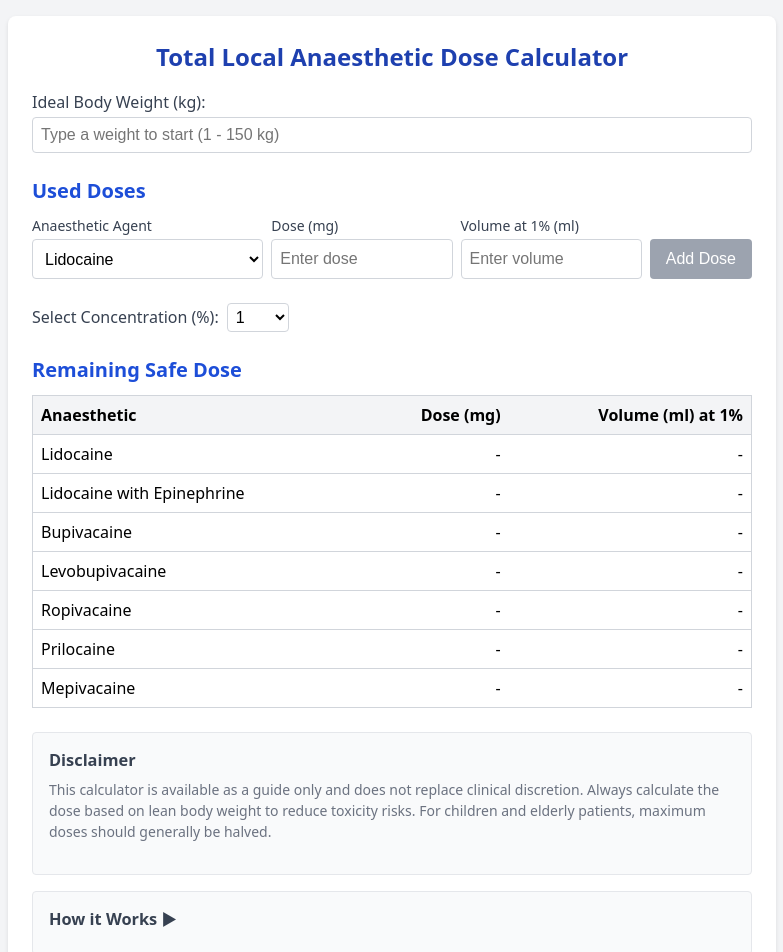
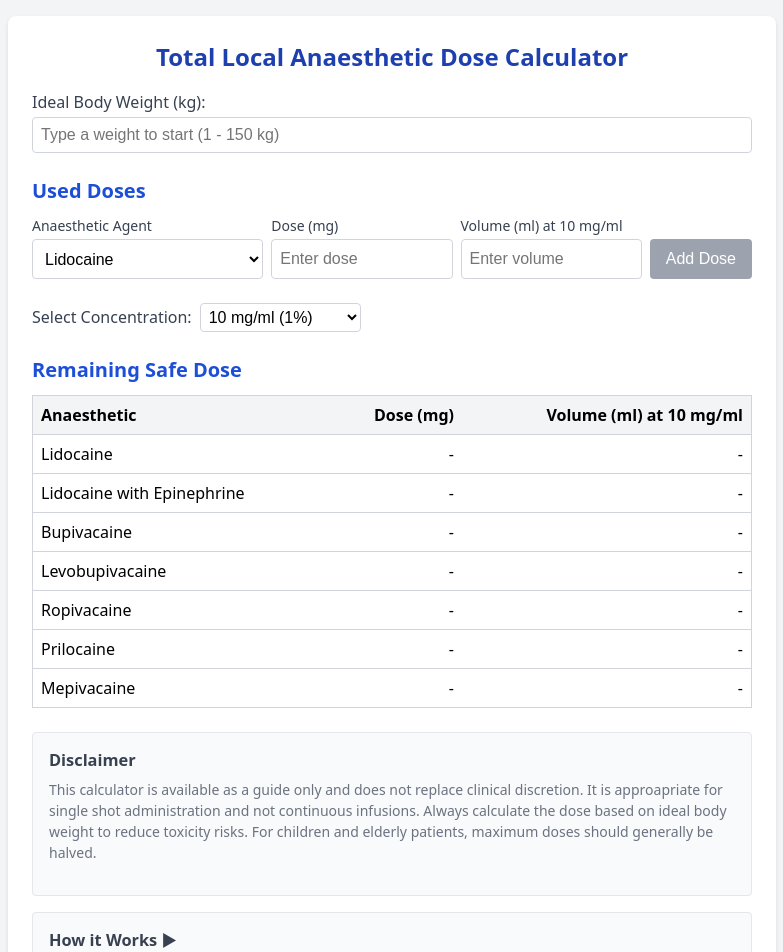
Before and after one commit to zirakzigul/local-anaesthetic-calculator, a React (Create React App) app: page / in a window 1280 px wide. Shown: the top 952 px of the page, without its empty margins (248-1031 px from the left). Built offline with nearby package versions, Linux system fonts and the light colour scheme.

Commit message:
Changed from using percentag

```diff
--- a/src/components/LocalAnaestheticCalculator.js
+++ b/src/components/LocalAnaestheticCalculator.js
@@ -16,7 +16,7 @@ const ABSOLUTE_MAX_DOSES = {
   lidocaine: 300,
   lidocaine_epinephrine: 500,
   bupivacaine: 175,
-  levobupivacaine: NaN,
+  levobupivacaine: 175,
   ropivacaine: 200,
   prilocaine: 400,
   mepivacaine: 350
@@ -32,7 +32,15 @@ const DISPLAY_NAMES = {
   mepivacaine: 'Mepivacaine'
 };
 
-const PERCENTAGES = [0.25, 0.5, 0.75, 1, 2, 4];
+// Updated concentrations in mg/ml with corresponding percentages
+const CONCENTRATIONS = [
+  { mgMl: 2.5, percentage: 0.25 },
+  { mgMl: 5, percentage: 0.5 },
+  { mgMl: 7.5, percentage: 0.75 },
+  { mgMl: 10, percentage: 1 },
+  { mgMl: 20, percentage: 2 },
+  { mgMl: 40, percentage: 4 }
+];
 
 const INITIAL_USED_STATE = {
   lidocaine: 0,
@@ -53,12 +61,18 @@ const LocalAnaestheticCalculator = () => {
   const [inputDose, setInputDose] = useState('');
   const [inputVolume, setInputVolume] = useState('');
   const [remainingDoses, setRemainingDoses] = useState({});
-  const [selectedPercentage, setSelectedPercentage] = useState(1);
+  const [selectedConcentration, setSelectedConcentration] = useState(10); // Default to 10 mg/ml (1%)
   const [showWarning, setShowWarning] = useState(false);
   const [activeInput, setActiveInput] = useState(null);
   const [showHowItWorks, setShowHowItWorks] = useState(false);
   const [showReferences, setShowReferences] = useState(false);
   const [showExternalLinks, setShowExternalLinks] = useState(false);
+
+  // Helper function to get percentage from mg/ml concentration
+  const getPercentageFromConcentration = useCallback((mgMl) => {
+    const concentration = CONCENTRATIONS.find(c => c.mgMl === mgMl);
+    return concentration ? concentration.percentage : mgMl / 10;
+  }, []);
 
   // Calculate max doses based on weight
   const calculateMaxDose = useCallback((weight) => {
@@ -69,14 +83,14 @@ const LocalAnaestheticCalculator = () => {
     return dose;
   }, []);
 
-  // Convert dose in mg to volume in ml
-  const doseToMl = useCallback((dose, percentage) => {
-    return dose / (percentage * 10);
+  // Convert dose in mg to volume in ml using concentration in mg/ml
+  const doseToMl = useCallback((dose, concentrationMgMl) => {
+    return dose / concentrationMgMl;
   }, []);
 
-  // Convert volume in ml to dose in mg
-  const mlToDose = useCallback((ml, percentage) => {
-    return ml * percentage * 10;
+  // Convert volume in ml to dose in mg using concentration in mg/ml
+  const mlToDose = useCallback((ml, concentrationMgMl) => {
+    return ml * concentrationMgMl;
   }, []);
 
   // Calculate remaining doses based on what's been used
@@ -157,12 +171,12 @@ const LocalAnaestheticCalculator = () => {
 
     if (value && !isNaN(parseFloat(value))) {
       const doseValue = parseFloat(value);
-      const rawVolume = doseToMl(doseValue, selectedPercentage);
+      const rawVolume = doseToMl(doseValue, selectedConcentration);
       setInputVolume(rawVolume.toString());
     } else {
       setInputVolume('');
     }
-  }, [doseToMl, selectedPercentage]);
+  }, [doseToMl, selectedConcentration]);
 
   // Handle volume input change and update dose
   const handleVolumeChange = useCallback((value) => {
@@ -171,12 +185,12 @@ const LocalAnaestheticCalculator = () => {
 
     if (value && !isNaN(parseFloat(value))) {
       const volumeValue = parseFloat(value);
-      const rawDose = mlToDose(volumeValue, selectedPercentage);
+      const rawDose = mlToDose(volumeValue, selectedConcentration);
       setInputDose(rawDose.toString());
     } else {
       setInputDose('');
     }
-  }, [mlToDose, selectedPercentage]);
+  }, [mlToDose, selectedConcentration]);
 
   // Add the current drug and dose to the used list
   const addUsedDose = useCallback(() => {
@@ -193,6 +207,7 @@ const LocalAnaestheticCalculator = () => {
     }
 
     const volume = parseFloat(inputVolume);
+    const percentage = getPercentageFromConcentration(selectedConcentration);
     const newUsedList = [
       ...usedList,
       {
@@ -200,7 +215,8 @@ const LocalAnaestheticCalculator = () => {
         displayName: DISPLAY_NAMES[selectedDrug],
         dose: dose,
         volume: volume,
-        percentage: selectedPercentage
+        concentrationMgMl: selectedConcentration,
+        percentage: percentage
       }
     ];
     setUsedList(newUsedList);
@@ -212,7 +228,7 @@ const LocalAnaestheticCalculator = () => {
     setInputDose('');
     setInputVolume('');
     setActiveInput(null);
-  }, [inputDose, inputVolume, remainingDoses, selectedDrug, usedList, used, selectedPercentage]);
+  }, [inputDose, inputVolume, remainingDoses, selectedDrug, usedList, used, selectedConcentration, getPercentageFromConcentration]);
 
   // Remove a dose from the used list
   const removeDose = useCallback((index) => {
@@ -237,19 +253,22 @@ const LocalAnaestheticCalculator = () => {
     }
   }, [weight, used, calculateRemaining]);
 
-  // Update calculated value when percentage changes
+  // Update calculated value when concentration changes
   useEffect(() => {
     if (inputDose && !isNaN(parseFloat(inputDose))) {
       if (activeInput === 'dose' || activeInput === null) {
-        const volume = doseToMl(parseFloat(inputDose), selectedPercentage);
+        const volume = doseToMl(parseFloat(inputDose), selectedConcentration);
         setInputVolume(volume.toString());
       }
       else if (activeInput === 'volume' && inputVolume && !isNaN(parseFloat(inputVolume))) {
-        const dose = mlToDose(parseFloat(inputVolume), selectedPercentage);
+        const dose = mlToDose(parseFloat(inputVolume), selectedConcentration);
         setInputDose(dose.toString());
       }
     }
-  }, [selectedPercentage, inputDose, inputVolume, activeInput, doseToMl, mlToDose]);
+  }, [selectedConcentration, inputDose, inputVolume, activeInput, doseToMl, mlToDose]);
+
+  // Get percentage for display
+  const currentPercentage = getPercentageFromConcentration(selectedConcentration);
 
   return (
     <div className="calculator-container">
@@ -292,7 +311,7 @@ const LocalAnaestheticCalculator = () => {
               {usedList.map((item, index) => (
                 <li key={index} className="used-dose-item">
                   <span>
-                    {item.displayName}: {item.dose.toFixed(1)} mg ({item.volume.toFixed(1)} ml of {item.percentage}%)
+                    {item.displayName}: {item.dose.toFixed(1)} mg ({item.volume.toFixed(1)} ml of {item.concentrationMgMl} mg/ml)
                   </span>
                   <button
                     onClick={() => removeDose(index)}
@@ -344,7 +363,7 @@ const LocalAnaestheticCalculator = () => {
           {/* Volume input */}
           <div className="input-group-narrow">
             <label className="input-label">
-              Volume at {selectedPercentage}% (ml)
+              Volume (ml) at {selectedConcentration} mg/ml
             </label>
             <input
               type="text"
@@ -370,17 +389,19 @@ const LocalAnaestheticCalculator = () => {
         </div>
       </div>
 
-      {/* Percentage selector */}
+      {/* Concentration selector */}
       <div className="section">
         <label className="percentage-label">
-          Select Concentration (%):
+          Select Concentration:
           <select
-            value={selectedPercentage}
-            onChange={(e) => setSelectedPercentage(parseFloat(e.target.value))}
+            value={selectedConcentration}
+            onChange={(e) => setSelectedConcentration(parseFloat(e.target.value))}
             className="percentage-select"
           >
-            {PERCENTAGES.map(p => (
-              <option key={p} value={p}>{p}</option>
+            {CONCENTRATIONS.map(c => (
+              <option key={c.mgMl} value={c.mgMl}>
+                {c.mgMl} mg/ml ({c.percentage}%)
+              </option>
             ))}
           </select>
         </label>
@@ -395,7 +416,7 @@ const LocalAnaestheticCalculator = () => {
               <tr>
                 <th className="table-header-cell table-header-cell-left">Anaesthetic</th>
                 <th className="table-header-cell table-header-cell-right">Dose (mg)</th>
-                <th className="table-header-cell table-header-cell-right">Volume (ml) at {selectedPercentage}%</th>
+                <th className="table-header-cell table-header-cell-right">Volume (ml) at {selectedConcentration} mg/ml</th>
               </tr>
             </thead>
             <tbody>
@@ -406,7 +427,7 @@ const LocalAnaestheticCalculator = () => {
                     {remainingDoses[name] ? remainingDoses[name].toFixed(1) : '-'}
                   </td>
                   <td className="table-cell table-cell-right">
-                    {remainingDoses[name] ? doseToMl(remainingDoses[name], selectedPercentage).toFixed(1) : '-'}
+                    {remainingDoses[name] ? doseToMl(remainingDoses[name], selectedConcentration).toFixed(1) : '-'}
                   </td>
                 </tr>
               ))}
@@ -419,8 +440,8 @@ const LocalAnaestheticCalculator = () => {
       <div className="info-section">
         <h3 className="info-title">Disclaimer</h3>
         <p className="info-text">
-          This calculator is available as a guide only and does not replace clinical discretion.
-          Always calculate the dose based on lean body weight to reduce toxicity risks.
+          This calculator is available as a guide only and does not replace clinical discretion. It is approapriate for single shot administration and not continuous infusions.
+          Always calculate the dose based on ideal body weight to reduce toxicity risks.
           For children and elderly patients, maximum doses should generally be halved.
         </p>
       </div>
@@ -457,11 +478,11 @@ const LocalAnaestheticCalculator = () => {
 
             <h4 className="formula-subtitle">2. Volume Conversion</h4>
             <div className="formula-box">
-              <strong>Volume (ml) = Dose (mg) ÷ (Concentration (%) × 10)</strong>
+              <strong>Volume (ml) = Dose (mg) ÷ Concentration (mg/ml)</strong>
             </div>
             <p className="info-text">
-              To convert from milligrams to milliliters, the dose is divided by the concentration multiplied by 10.
-              For example: 50mg of 1% solution = 50 ÷ (1 × 10) = 5ml
+              To convert from milligrams to milliliters, the dose is divided by the concentration in mg/ml.
+              For example: 50mg at 10 mg/ml concentration = 50 ÷ 10 = 5ml
             </p>
 
             <h4 className="formula-subtitle">3. Total Anaesthetic Load Calculation</h4>
@@ -584,7 +605,7 @@ const LocalAnaestheticCalculator = () => {
 
       {/* Last Updated */}
       <div className="last-updated">
-        Last updated: June 1, 2025
+        Last updated: June 7, 2025
       </div>
     </div>
   );
```
